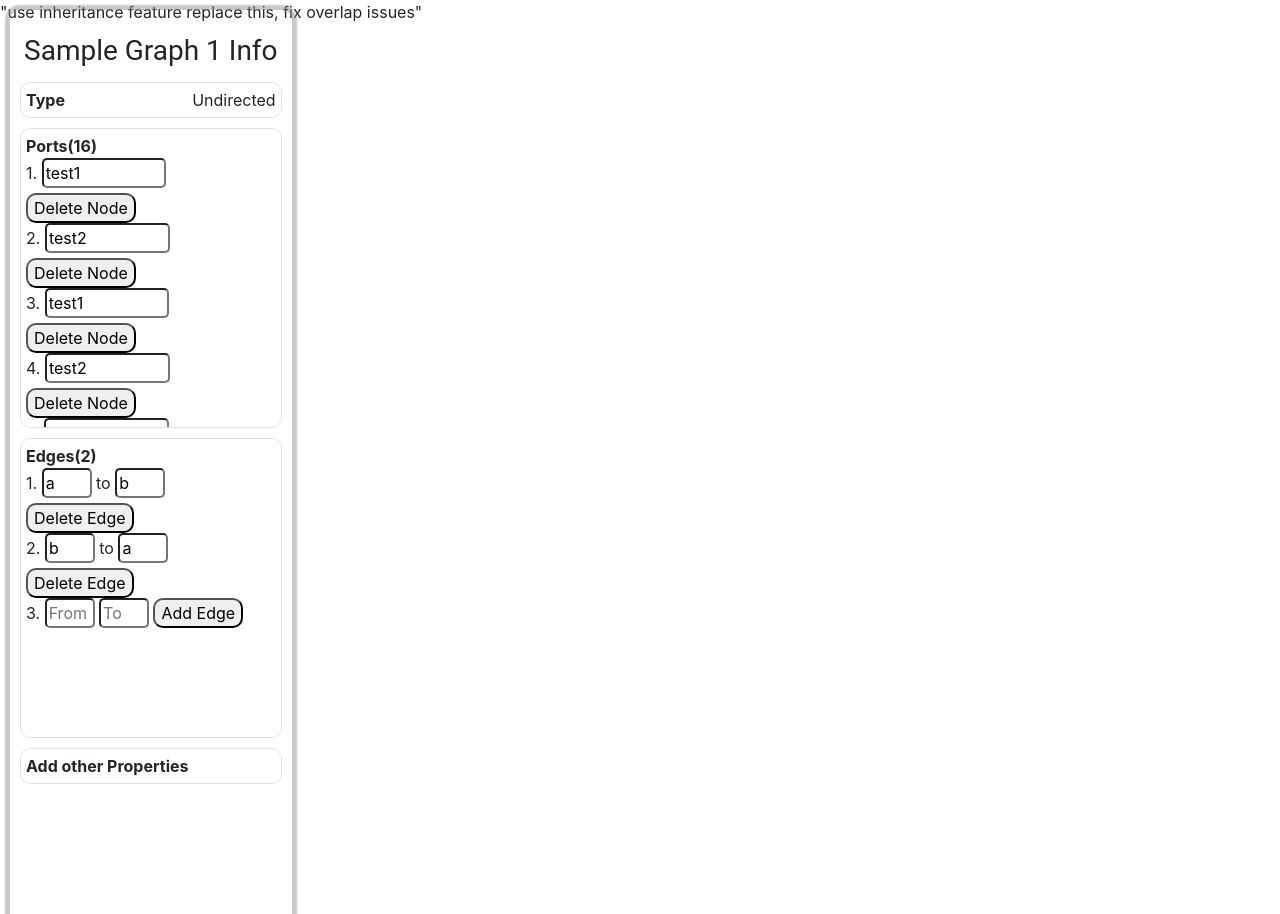
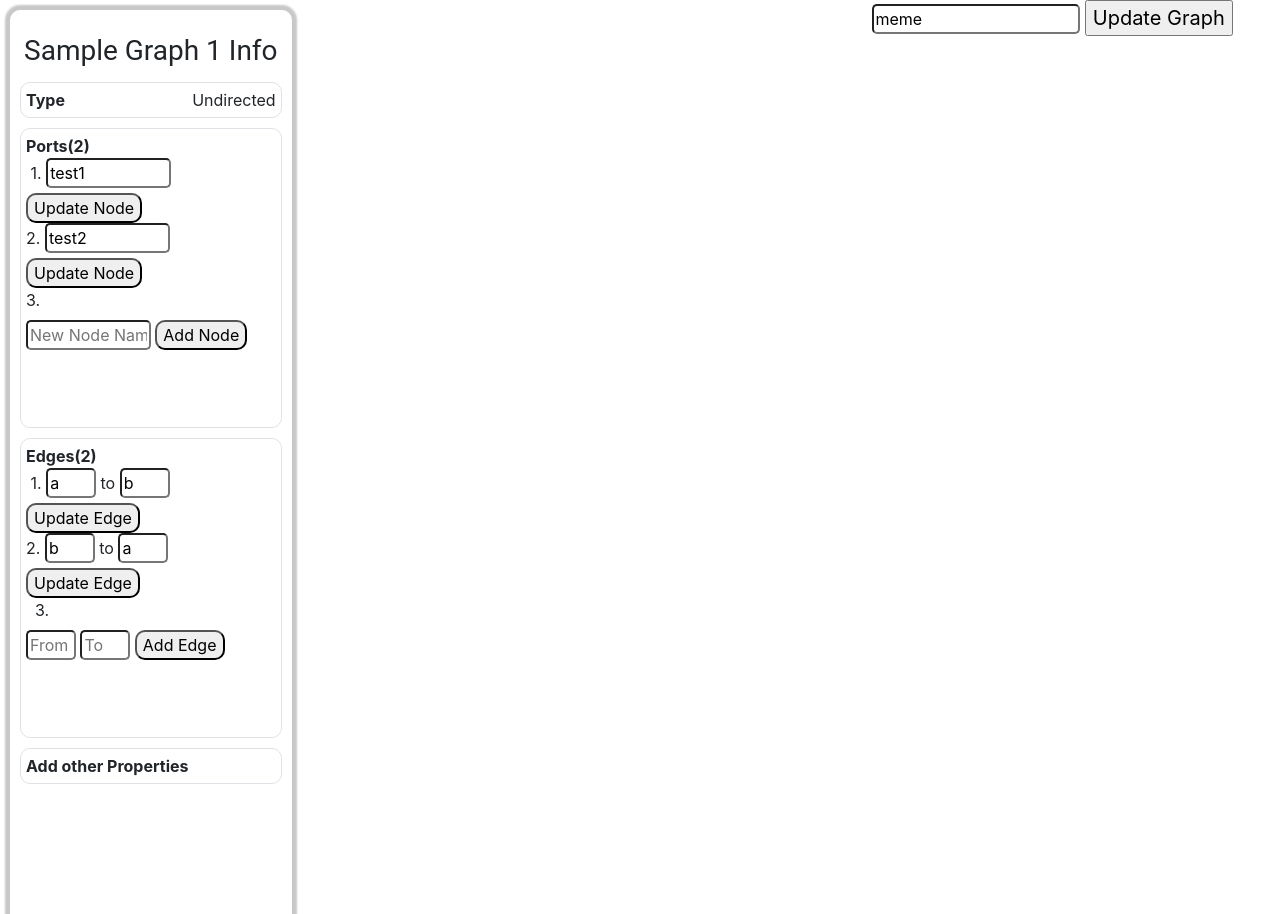
Before and after one commit to danielgiampaolo/CIS4930_Python, a Django app: page / in a window 1280 px wide. Shown: the top 914 px of the page. Run offline with Django 3.2, Linux system fonts and the light colour scheme; some libraries are stand-ins or nearby versions.

Commit message:
Added Post Functionality

```diff
--- a/src/graph/views.py
+++ b/src/graph/views.py
@@ -1,23 +1,35 @@
 from django.http import HttpResponse
 from django.shortcuts import get_object_or_404, render
+
 
 # third parameter is a map, key = name, value = information
 def index(request):
 
     # get vertices (or anything) from session info here
     # then fill "sidebar_context.html"
+    if request.POST:
+        print(request.POST)
+        graph_data = {
+            "bottom": "text",
+            "nodes": ["test1", "test2"],
+            "edges": [["a", "b"], ["b", "a"]],
+            "type": "Undirected",
+        }
+        return render(request, 'index.html', graph_data)
 
-    graph_data = {
-        "bottom": "text",
-        "nodes": ["test1", "test2","test1", "test2","test1", "test2","test1", "test2","test1", "test2","test1", "test2","test1", "test2","test1", "test2"],
-        "edges": [["a", "b"], ["b" , "a"]],
-        "type": "Undirected",
-    }
+    else:
+        graph_data = {
+            "bottom": "text",
+            "nodes": ["test1", "test2"],
+            "edges": [["a", "b"], ["b" , "a"]],
+            "type": "Undirected",
+        }
 
-    # TODO:
-    #  1. See if its possible to modify the things above like a text box
-    #  2. Add button for update, & get information from "text box" ^^
-    #  3. Add a background color to sidebar, a nice soft color :)
-    #  4. Start looking into how to access sessions
+        # TODO:
+        #  1. See if its possible to modify the things above like a text box DONE?
+        #  2. Add button for update, & get information from "text box" ^^ DONE (Possible cause of labels with the for element dont delete them!)
+        #  3. Add a background color to sidebar, a nice soft color :) (Choose whatever you think is good)
+        #  4. Start looking into how to access sessions (GL with this i dunno)
+        #  To view info sent through the post command, click any update or add button and look at the terminal running the server it should send the new info
 
-    return render(request, 'index.html', graph_data)
+        return render(request, 'index.html', graph_data)
--- a/src/templates/graph_base.html
+++ b/src/templates/graph_base.html
@@ -1,3 +1,9 @@
-<div class="graph">
-    <div style="height: auto" />
+<div class="graphView">
+    <div style="float: right">
+        <label for="node"></label>
+        <label for="edge"></label>
+        <input name ="node" style=" width:50%; border-radius: 5px" value="meme"/>
+            <input style="font-size: 20px" name="updateAll" type="submit" value="Update Graph" />
+    </div>
+
 </div>
--- a/src/templates/index.html
+++ b/src/templates/index.html
@@ -80,6 +80,13 @@
 
 		.dropdown:hover .dropbtn {background-color: #3e8e41;}
 
+        .graphView{
+            float: right;
+            height: 100%;
+            width: auto;
+            position: relative;
+            flex-direction: column;
+        }
 
     </style>
     <title>NetView</title>
@@ -93,12 +100,13 @@
 
 <body>
 
-{% include 'sidebar_context.html' %}
-
-{% block graph %}
-    "use inheritance feature replace this, fix overlap issues"
-{% endblock %}
-
+<div>
+    <form name= "update" action="/" method="POST">
+        {% csrf_token %}
+    {% include 'sidebar_context.html' %}
+    {% include 'graph_context.html' %}
+    </form>
+</div>
 <script src="https://code.jquery.com/jquery-3.3.1.slim.min.js"
         integrity="sha384-q8i/X+965DzO0rT7abK41JStQIAqVgRVzpbzo5smXKp4YfRvH+8abtTE1Pi6jizo"
         crossorigin="anonymous"></script>
--- a/src/templates/sidebar_context.html
+++ b/src/templates/sidebar_context.html
@@ -16,38 +16,54 @@
 {% endblock %}
 
 {% block node_list %}
-
+<form name= "updateNodes" action="/" method="POST">
+    {% csrf_token %}
+    <label for="node"></label>
     {% for node in nodes %}
 
-<label > {{forloop.counter}}.</label>
-<input style=" width:50%; border-radius: 5px" value="{{ node }}"/>
-<button style="border-radius: 10px" type="button">Delete Node</button>
+    <label> {{forloop.counter}}.</label>
+    <input name="node{{forloop.counter}}" style=" width:50%; border-radius: 5px" value="{{ node }}"/>
+    <input style="border-radius: 10px" name="updateAll" type="submit" value="Update Node" />
     <br/>
 
     {% endfor %}
+</form>
 
 <label>{{ nodes|length|add:1 }}.</label>
-<input style=" width:50%; border-radius: 5px" placeholder="New Node Name"/>
-<button style="border-radius: 10px" type="button">Add Node</button>
+
+<form name= "updateNodes" action="/" method="POST">
+    <label for="newNode"/>
+    {% csrf_token %}
+    <input name="newNode" style=" width:50%; border-radius: 5px" placeholder="New Node Name"/>
+    <input style="border-radius: 10px" name="addNode" type="submit" value="Add Node" />
+</form>
 <br />
+
 {% endblock %}
 
 {% block edge_list %}
+<form name= "updateEdges" action="/" method="POST">
+    {% csrf_token %}
+    <label for="edge"></label>
     {% for edge in edges %}
     <label > {{forloop.counter}}.</label>
-
-<input style=" width:20%; border-radius: 5px" value="{{ edge.0 }}"/>
+    <input name="edge{{forloop.counter}}" style=" width:20%; border-radius: 5px" value="{{ edge.0 }}"/>
     <label>to</label>
     <input style=" width:20%; border-radius: 5px;" value="{{ edge.1 }}"/>
-<button style="border-radius: 10px" type="button">Delete Edge</button>
+    <input style="border-radius: 10px" name="updateEdge" type="submit" value="Update Edge" />
     <br />
 
     {% endfor %}
+</form>
 
+<label for="newEdge1"></label>
+<label for="newEdge2"></label>
 <label>{{ edges|length|add:1 }}.</label>
-<input style=" width:20%; border-radius: 5px" placeholder="From"/>
-<input style=" width:20%; border-radius: 5px" placeholder="To"/>
-<button type="button" style="border-radius: 10px">Add Edge</button>
+<form name= "newEdge" action="/" method="POST">
+    {% csrf_token %}
+    <input name="newEdge1" style=" width:20%; border-radius: 5px" placeholder="From"/>
+    <input name="newEdge2" style=" width:20%; border-radius: 5px" placeholder="To"/>
+    <input style="border-radius: 10px" name="Add Edge" type="submit" value="Add Edge" />
     <br />
-
+</form>
 {% endblock %}
```
Also changed, not shown: src/__init__.py (added), src/templates/graph_context.html (line endings or trailing spaces). Lines whose indentation alone changed are shown as unchanged.
